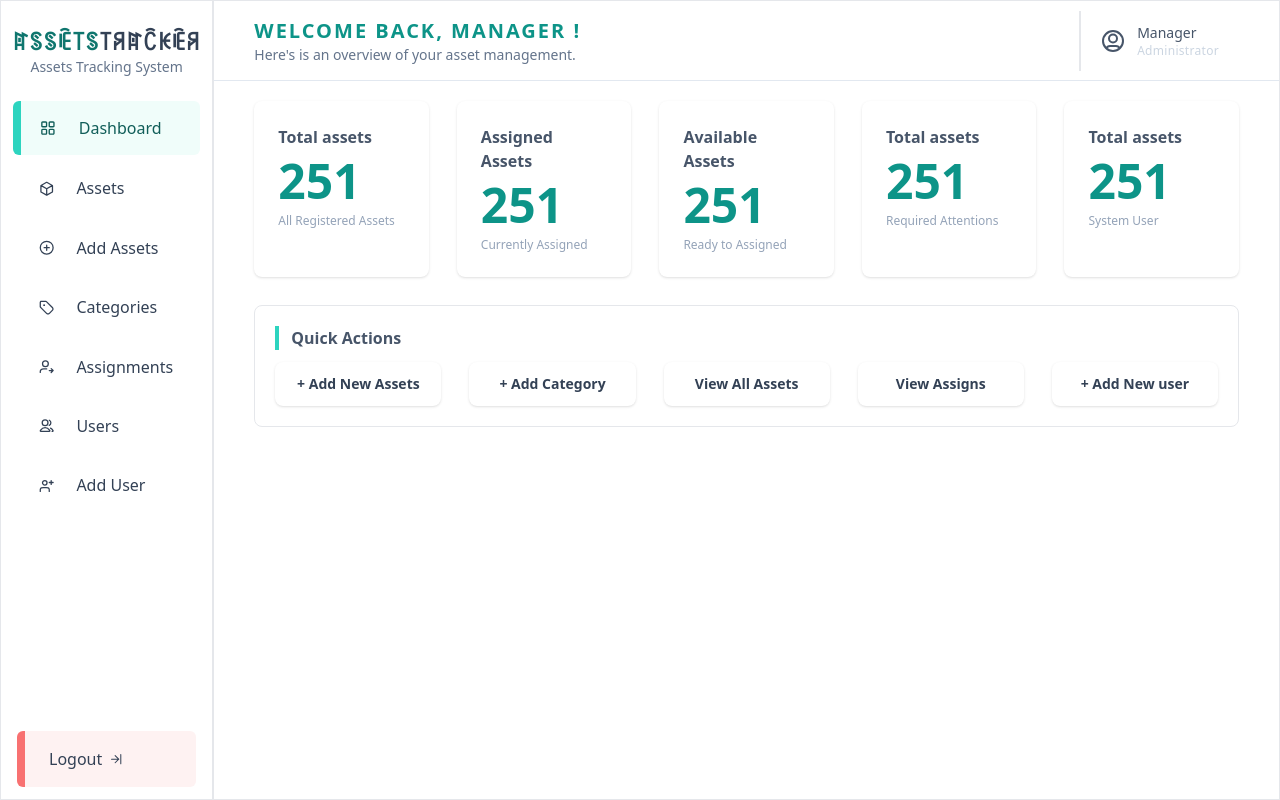
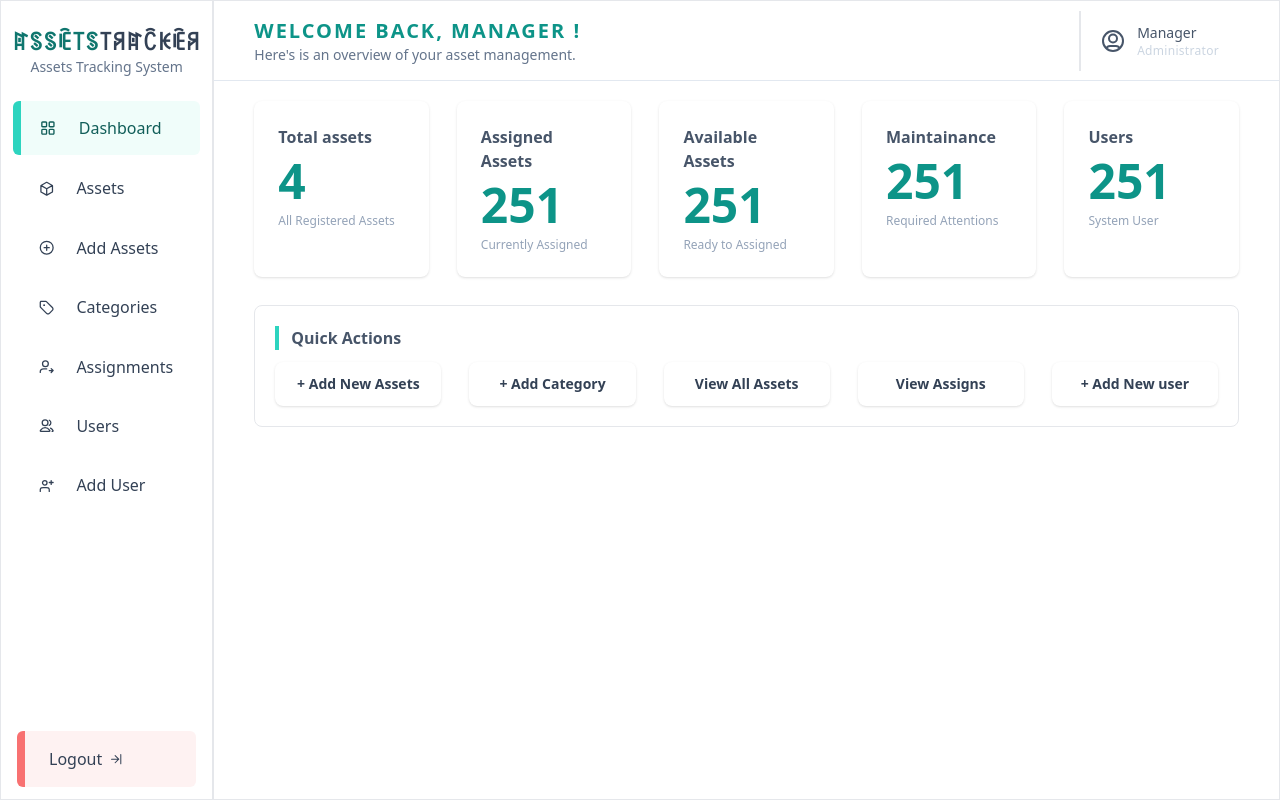
Before and after one commit to shivammohan-hub/AssetsTrackering-System, a Django app: page /admin/dashboard/ in a window 1280 px wide. Run offline with Django 5.2, Linux system fonts and the light colour scheme; data comes from the database, SQL or seed files in the repository; both versions use the stored data as it was after the commit; some libraries are stand-ins or nearby versions.

Commit message:
feat: update dashboard view to include total asset and category counts; modify dashboard template for dynamic data display

```diff
--- a/Assets/manager/templates/dashboard.html
+++ b/Assets/manager/templates/dashboard.html
@@ -95,7 +95,7 @@
             <grid class="grid grid-cols-5 gap-7 px-10 mt-5">
                 <a class="bg-white p-6 rounded-lg flex flex-col gap-2 shadow" href="">
                     <h3 class="text-slate-600 text-md font-semibold">Total assets</h3>
-                    <h2 class="text-5xl font-bold text-teal-600 ">251</h2>
+                    <h2 class="text-5xl font-bold text-teal-600 ">{{total_asset}}</h2>
                     <p class="text-xs font-medium text-slate-400">All Registered Assets</p>
                 </a>
 
@@ -112,13 +112,13 @@
                 </a>
 
                 <a class="bg-white p-6 rounded-lg flex flex-col gap-2 shadow" href="">
-                    <h3 class="text-slate-600 text-md font-semibold">Total assets</h3>
+                    <h3 class="text-slate-600 text-md font-semibold">Maintainance</h3>
                     <h2 class="text-5xl font-bold text-teal-600 ">251</h2>
                     <p class="text-xs font-medium text-slate-400">Required Attentions</p>
                 </a>
 
                 <a class="bg-white p-6 rounded-lg flex flex-col gap-2 shadow" href="">
-                    <h3 class="text-slate-600 text-md font-semibold">Total assets</h3>
+                    <h3 class="text-slate-600 text-md font-semibold">Users</h3>
                     <h2 class="text-5xl font-bold text-teal-600 ">251</h2>
                     <p class="text-xs font-medium text-slate-400">System User</p>
                 </a>
--- a/Assets/manager/views.py
+++ b/Assets/manager/views.py
@@ -3,7 +3,12 @@ from .models import *
 
 # Create your views here.
 def dashboard(req):
-    return render(req, "dashboard.html")
+
+    data = {
+        "total_asset" : Asset.objects.count(),
+        "total_category" : Category.objects.count(),
+    }
+    return render(req, "dashboard.html",data)
 
 
 def category_list(req):
```
Also changed, not shown: Assets/db.sqlite3.
